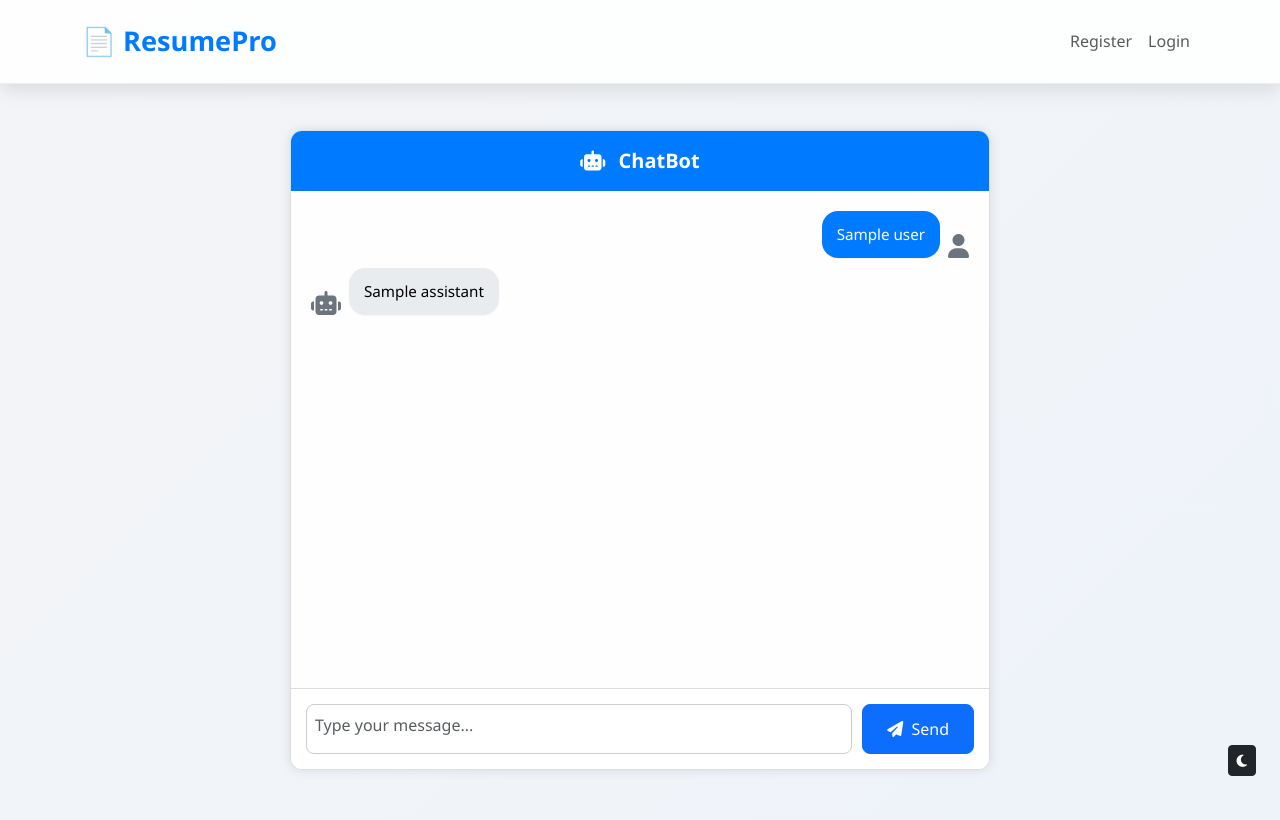
After one commit to Ganesh2k26/Flask-Ai-ResumeScorer, a Flask app: template templates/chat.html in a window 1280 px wide. The commit adds this page. Run offline with Flask 3, Linux system fonts and the light colour scheme; the template is opened without the code that fills it: most values are stand-ins (such as "Sample title", 1, 10 or a date in 2020).

Commit message:
your message

```diff
--- a/app.py
+++ b/app.py
@@ -3,6 +3,7 @@ import csv, os, re
 import fitz  # PyMuPDF
 import google.generativeai as genai
 from dotenv import load_dotenv
+import markdown
 
 load_dotenv()
 
@@ -226,5 +227,32 @@ def reset():
     except Exception as e:
         return f"<h3>Error resetting data: {str(e)}</h3>"
 
+@app.route('/chat', methods=['GET', 'POST'])
+def chat():
+    if 'user' not in session:
+        return redirect(url_for('login'))
+
+    chat_history = session.get('chat_history', [])
+    response = ""
+
+    if request.method == 'POST':
+        user_msg = request.form.get('user_msg', '').strip()
+        if user_msg:
+            try:
+                model = genai.GenerativeModel("gemini-1.5-flash")
+                convo = model.start_chat(history=[])
+                result = convo.send_message(user_msg)
+
+                # Safely access .text
+                response = markdown.markdown(result.text.strip())
+            except Exception as e:
+                response = f"⚠️ Gemini Error: {str(e)}"
+
+            chat_history.append({'user': user_msg, 'assistant': response})
+            session['chat_history'] = chat_history
+
+    return render_template('chat.html', chat_history=chat_history)
+
+
 if __name__ == '__main__':
     app.run(debug=True, port=5000)
--- a/templates/base.html
+++ b/templates/base.html
@@ -6,6 +6,8 @@
   <title>{% block title %}ResumePro{% endblock %}</title>
   <link href="https://cdn.jsdelivr.net/npm/bootstrap@5.3.0/dist/css/bootstrap.min.css" rel="stylesheet" />
   <link href="https://cdnjs.cloudflare.com/ajax/libs/font-awesome/6.4.0/css/all.min.css" rel="stylesheet" />
+  <link rel="stylesheet" href="https://cdnjs.cloudflare.com/ajax/libs/font-awesome/6.5.0/css/all.min.css">
+
   <style>
     body {
       font-family: 'Segoe UI', Tahoma, Geneva, Verdana, sans-serif;
@@ -80,8 +82,10 @@
       <ul class="navbar-nav ms-auto">
         {% if session.get('user') %}
           <li class="nav-item"><a class="nav-link"><strong></strong></a></li>
-          <li class="nav-item"><a class="nav-link text-danger" href="/logout">Logout</a></li>
-          <li class="nav-item"><a class="nav-link" href="/admin" style="color: #007bff;">Admin</a></li>
+          <li class="nav-item"><a class="nav-link text-danger" href="/logout"><strong>Logout</strong></a></li>
+          <li class="nav-item"><a class="nav-link" href="/admin" style="color: #007bff;"><strong>Admin Dashboard</strong></a></li>
+          <li class="nav-item"><a class="nav-link" href="/chat" style="color:black"><b>Chat with Ai</b></a></li>
+          <li class="nav-item"><a class="nav-link" href="/resume" style="color:black"><b>Upload Resume</b></a></li>
         {% else %}
           <li class="nav-item"><a class="nav-link" href="/register">Register</a></li>
           <li class="nav-item"><a class="nav-link" href="/login">Login</a></li>
--- /dev/null
+++ b/templates/chat.html
@@ -0,0 +1,142 @@
+{% extends 'base.html' %}
+{% block title %}Ai_Chat{% endblock %}
+
+{% block content %}
+<style>
+    .bubble strong {
+        font-weight: 600;
+    }
+    .bubble em {
+        font-style: italic;
+    }
+    .bubble ul, .bubble ol {
+        margin: 10px 0;
+        padding-left: 20px;
+    }
+    .bubble li {
+        margin-bottom: 5px;
+    }
+    .chat-container {
+        max-width: 700px;
+        margin: 50px auto;
+        border: 1px solid #ddd;
+        border-radius: 12px;
+        box-shadow: 0 0 12px rgba(0, 0, 0, 0.1);
+        overflow: hidden;
+        display: flex;
+        flex-direction: column;
+        height: 80vh;
+        background-color: #f9f9f9;
+    }
+    .chat-header {
+        padding: 15px;
+        background-color: #007bff;
+        color: white;
+        font-weight: bold;
+        text-align: center;
+        font-size: 1.25rem;
+    }
+    .chat-body {
+        flex: 1;
+        padding: 20px;
+        overflow-y: auto;
+        background: #fefefe;
+        display: flex;
+        flex-direction: column;
+        gap: 10px;
+    }
+    .chat-msg {
+        display: flex;
+        align-items: flex-end;
+        gap: 8px;
+    }
+    .chat-msg.user {
+        flex-direction: row-reverse;
+    }
+    .chat-msg.user .bubble {
+        background-color: #007bff;
+        color: white;
+        margin-left: 0;
+        margin-right: 0;
+    }
+    .chat-msg.assistant .bubble {
+        background-color: #e9ecef;
+        color: #000;
+        margin-left: 0;
+        margin-right: 0;
+    }
+    .bubble {
+        max-width: 70%;
+        padding: 12px 15px;
+        border-radius: 16px;
+        font-size: 0.95rem;
+        line-height: 1.5;
+        word-wrap: break-word;
+        box-shadow: 0 1px 2px rgba(0,0,0,0.04);
+    }
+    .chat-icon {
+        font-size: 1.5rem;
+        color: #6c757d;
+        display: flex;
+        align-items: center;
+    }
+    .chat-footer {
+        padding: 15px;
+        background-color: #fff;
+        border-top: 1px solid #ddd;
+    }
+    .chat-footer form {
+        display: flex;
+        gap: 10px;
+    }
+    .chat-footer textarea {
+        flex: 1;
+        resize: none;
+        height: 50px;
+        border-radius: 8px;
+        border: 1px solid #ccc;
+        padding: 8px;
+    }
+    .chat-footer button {
+        white-space: nowrap;
+        border-radius: 8px;
+    }
+</style>
+
+<div class="chat-container">
+    <div class="chat-header">
+        <i class="fas fa-robot me-2"></i> <b>ChatBot</b>
+    </div>
+    <div class="chat-body" id="chat-body">
+        {% for msg in chat_history %}
+            {% if msg.user %}
+            <div class="chat-msg user">
+                <div class="chat-icon"><i class="fas fa-user"></i></div>
+                <div class="bubble">{{ msg.user }}</div>
+            </div>
+            {% endif %}
+            {% if msg.assistant %}
+            <div class="chat-msg assistant">
+                <div class="chat-icon"><i class="fas fa-robot"></i></div>
+                <div class="bubble">{{ msg.assistant|safe }}</div>
+            </div>
+            {% endif %}
+        {% endfor %}
+    </div>
+    <div class="chat-footer">
+        <form method="POST" autocomplete="off">
+            <textarea name="user_msg" class="form-control" placeholder="Type your message..." required></textarea>
+            <button class="btn btn-primary" type="submit"><i class="fas fa-paper-plane me-1"></i> Send</button>
+        </form>
+    </div>
+</div>
+
+<script>
+    // Auto-scroll to bottom on load and when new messages are added
+    function scrollChatToBottom() {
+        const chatBody = document.getElementById("chat-body");
+        chatBody.scrollTop = chatBody.scrollHeight;
+    }
+    window.onload = scrollChatToBottom;
+</script>
+{% endblock %}
```
